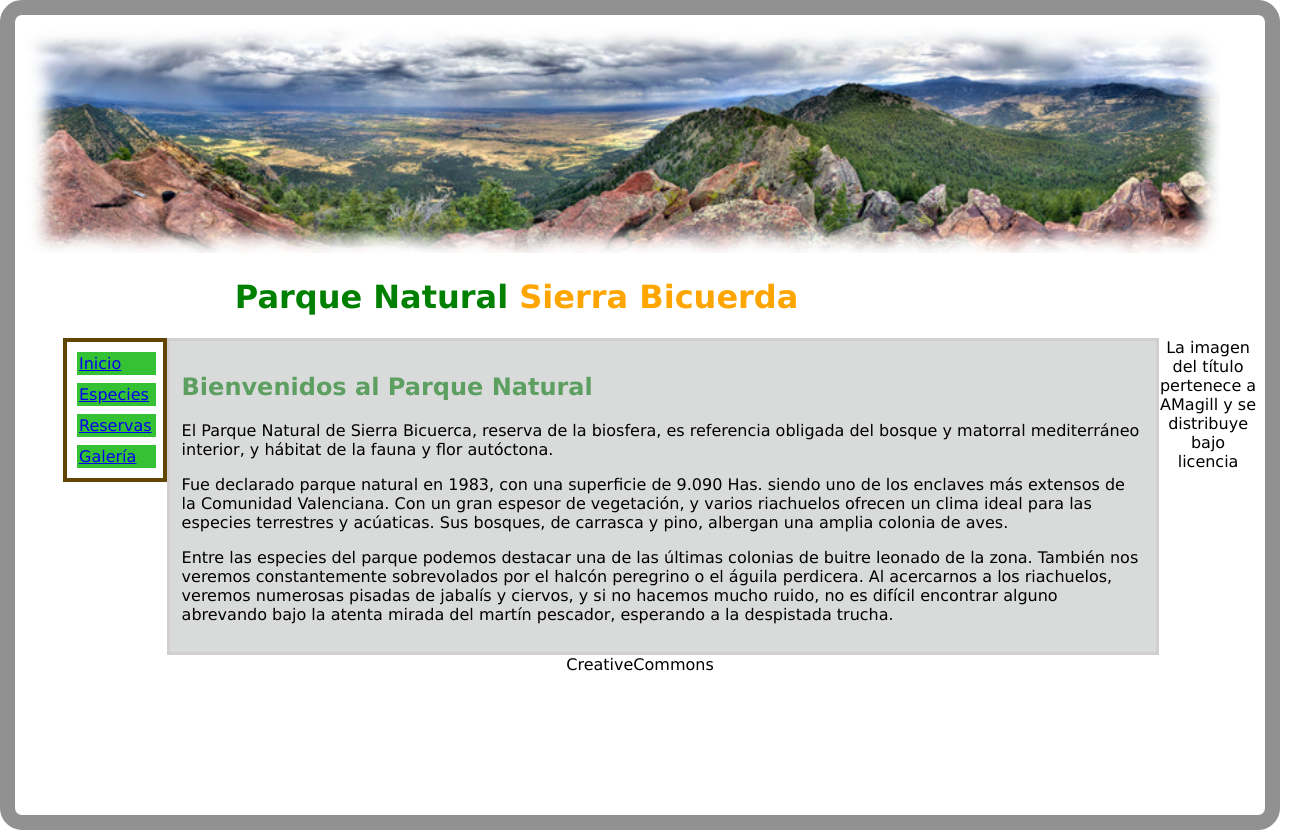
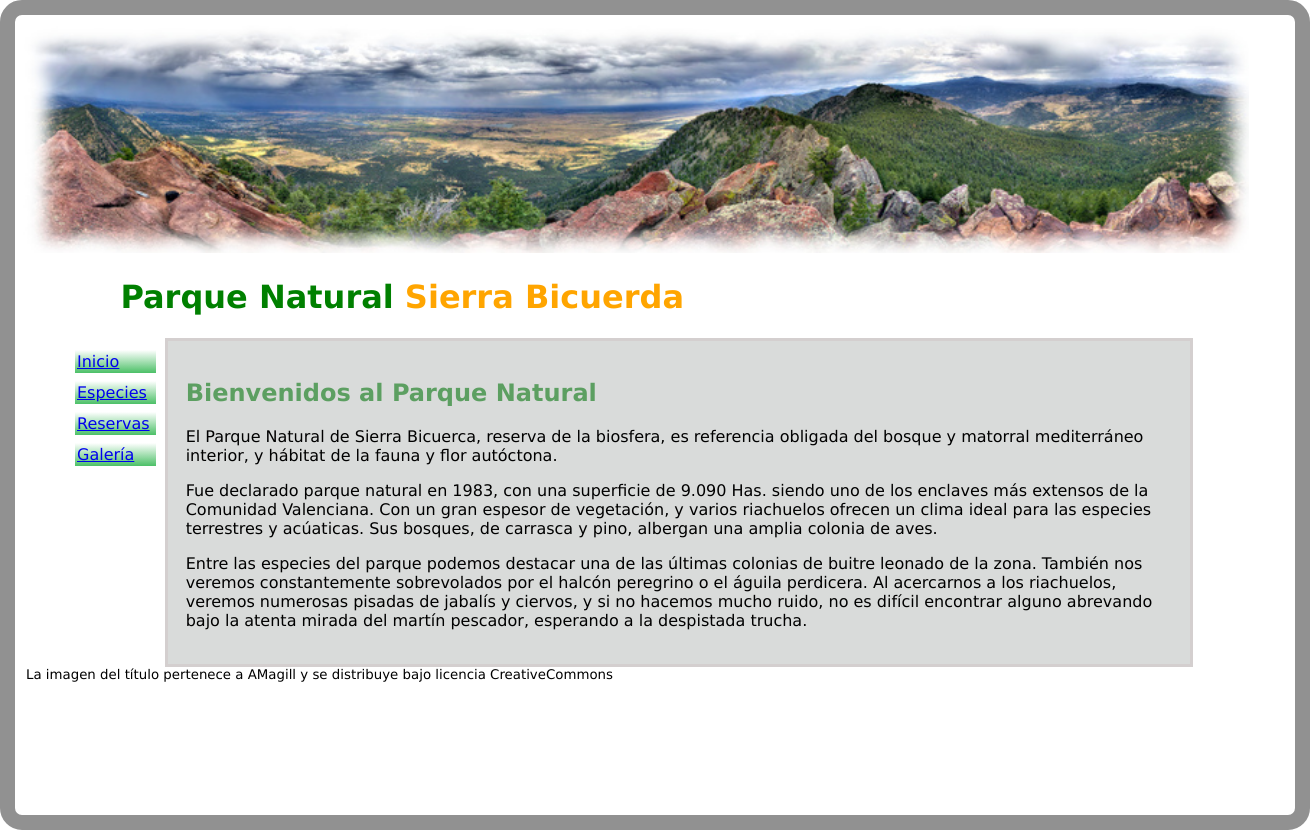
Before and after one commit to AlvaroBernabe/aba-geekshubs-fsd-val-html-css-tarea4, a plain HTML site: page index.html in a window 1280 px wide. Shown: the whole page, 1310 px wide, since content can reach past the window. Drawn offline with Linux system fonts and the light colour scheme.

Commit message:
falta color cuadrado

```diff
--- a/css/style.css
+++ b/css/style.css
@@ -11,28 +11,31 @@ h3 {
 }
 h1  {
     text-align: center;
-    width: 80%;
+    width: 60%;
 }
 #menu-lateral {
     float:left;
     width: 7%;
-    padding:6px;
-    border:4px solid rgb(98, 68, 3);
+    padding:4px;
+    border:4px solid rgb(255, 255, 255);
     background-color: white;
-
+    border-collapse:collapse;
 }
-#menu-lateral li  {
+#menu-lateral li {
 display: block;
 width:90%;
 background-color: rgb(52, 193, 52);
-background:linear-gradient(top, rgb(9, 162, 57), rgb(243, 243, 243));
-
+background:linear-gradient( rgb(255, 255, 255), rgb(76, 192, 103));
 padding: 2px;
 border:4px solid rgb(255, 255, 255);
 }
+#menu-lateral li:hover {
+    background: pink;
+    border-left: 3px solid blue;
+}
 #textomarco {
     border:3px solid rgb(212, 207, 207);
-    padding:12px;
+    padding:18px;
     float:left;
     width: 78%;
     background-color: rgb(217, 219, 218);
@@ -41,9 +44,11 @@ html {
     border: 15px solid #919191;
     border-radius:22px;
     min-height: 100%;
+    min-width: 100%;
 }
 #licencia {
-    position: left;
-    text-align: center;
-    float: center
+    width: 80vw;
+    padding: 3px;
+    font-size: smaller;
+    float: center;
 }
```
Also changed, not shown: especies.html (+1 -1 lines).
